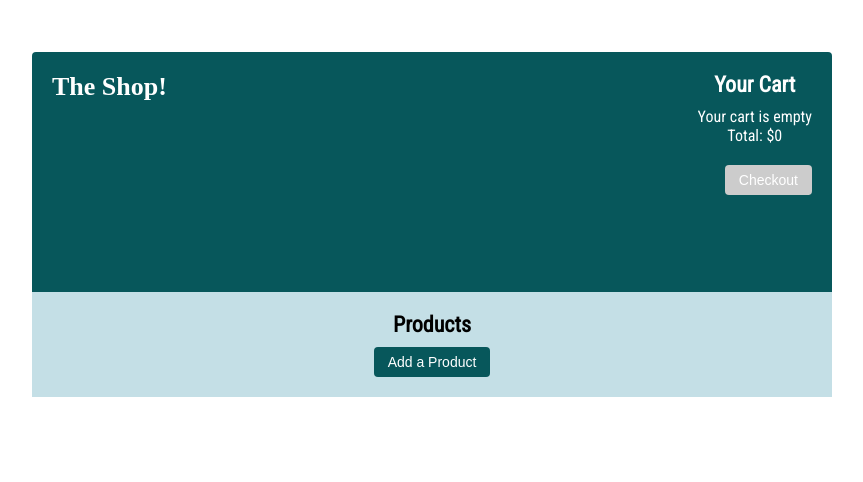
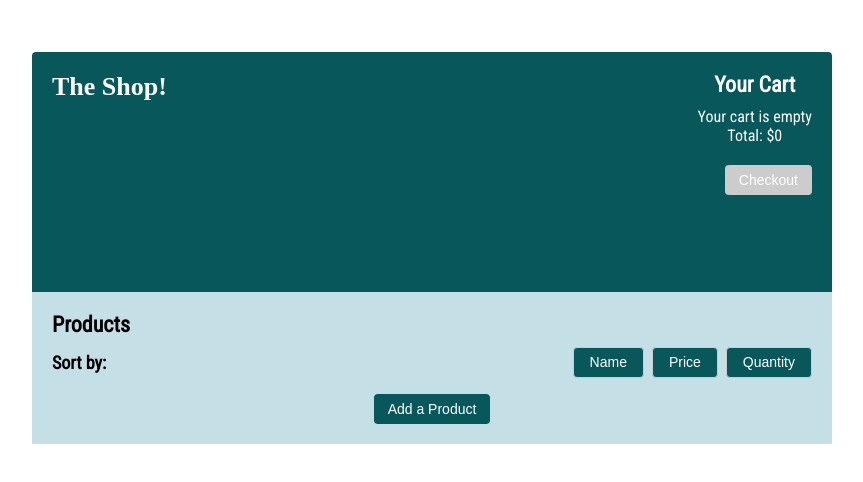
Before and after one commit to JorgeAndArias/shopping_cart, a React (Vite) app in the folder client/: page / in a window 1280 px wide. Shown: the top 482 px of the page, without its empty margins (208-1071 px from the left). Built offline with nearby package versions, Linux system fonts and the light colour scheme; no server answers; a web font is replaced by a local one.

Commit message:
FEAT: Add sort section in productListing component with buttons for sorty by Name, Price and Quantity

```diff
--- a/client/src/components/ProductListing.tsx
+++ b/client/src/components/ProductListing.tsx
@@ -17,6 +17,15 @@ function ProductListing({
   return (
     <div className="product-listing">
       <h2>Products</h2>
+      <div className="product-sorting">
+        <h3>Sort by:</h3>
+        <div className="product-sorting-buttons">
+          <button>Name</button>
+          <button>Price</button>
+          <button>Quantity</button>
+        </div>
+      </div>
+
       <ul className="product-list">
         <ProductItem
           products={products}
--- a/client/src/index.css
+++ b/client/src/index.css
@@ -42,6 +42,7 @@ main {
 h2 {
   font-size: 22px;
   margin-bottom: 10px;
+  text-align: left;
 }
 
 header h2 {
@@ -200,3 +201,41 @@ table td.total {
   text-align: right;
   padding-top: 20px;
 }
+
+.product-sorting {
+  display: flex;
+  justify-content: space-between;
+  align-items: center;
+  margin-bottom: 1rem;
+}
+
+.product-sorting h3 {
+  margin: 0;
+}
+
+.product-sorting button {
+  margin-left: 0.5rem;
+}
+
+.product-sorting-buttons {
+  display: flex;
+}
+
+.product-sorting-buttons button {
+  margin-left: 0.5rem;
+  padding: 0.4rem 1rem;
+  border: 1px solid #ccc;
+  background-color: #07575b;
+  cursor: pointer;
+  transition: background-color 0.2s, transform 0.1s;
+}
+
+.product-sorting-buttons button:hover {
+  background-color: #91c1c4;
+}
+
+.product-sorting-buttons button.active {
+  background-color: #91c1c4;
+  color: white;
+  border-color: #ccc;
+}
```
